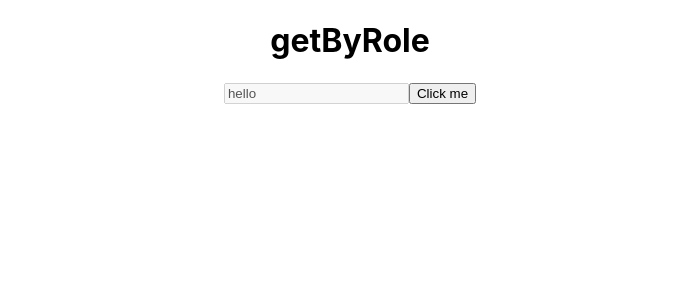
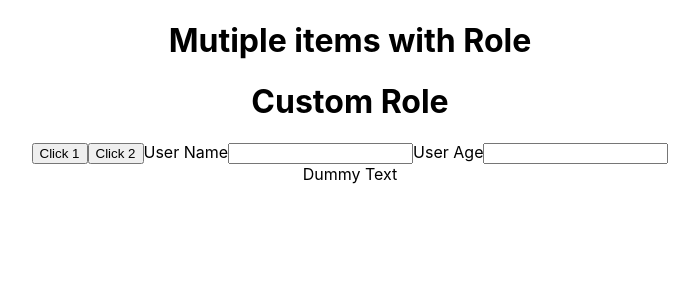
Before and after one commit to ritikkamboj/React-Testing, a React (Create React App) app: page / in a window 1280 px wide. Shown: the top 300 px of the page, without its empty margins (290-989 px from the left). Built offline with nearby package versions, Linux system fonts and the light colour scheme.

Commit message:
using of semantic elements multiple times and non semantic element with role

```diff
--- a/src/App.js
+++ b/src/App.js
@@ -12,9 +12,16 @@ function App() {
 
   return (
     <div className="App">
-      <h1>getByRole</h1>
-      <input type="text" defaultValue="hello" disabled />
-      <button>Click me </button>
+      <h1>Mutiple items with Role</h1>
+      <h1>Custom Role </h1>
+      <button>Click 1</button>
+      <button>Click 2</button>
+      <label htmlFor="input1">User Name</label>
+      <input type="text" id='input1' />
+      <label htmlFor="input2">User Age</label>
+      <input type="text" id='input2' />
+      <div role='dummy'>Dummy Text </div>
+
 
 
     </div>
```
Also changed, not shown: 1 other file (tests, documents, lock files or other folders).
